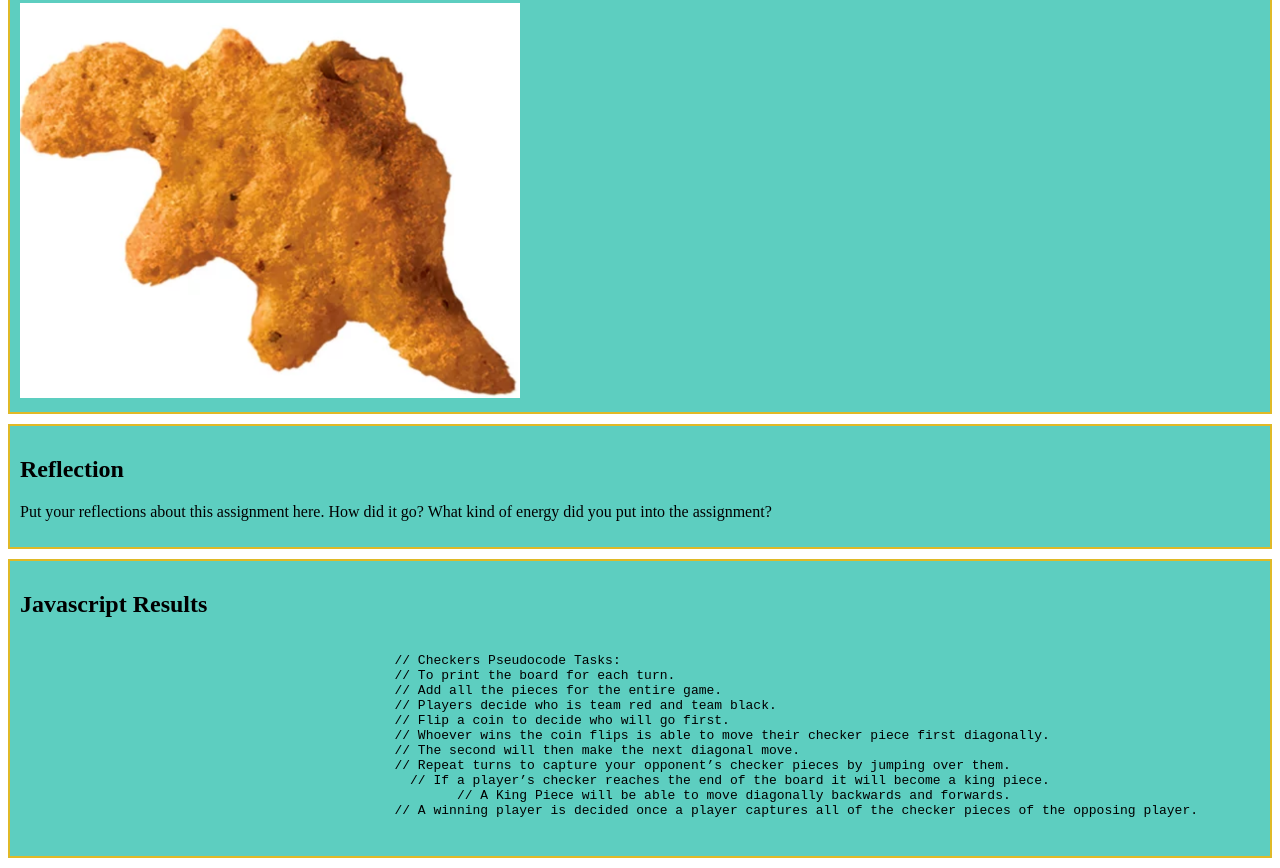
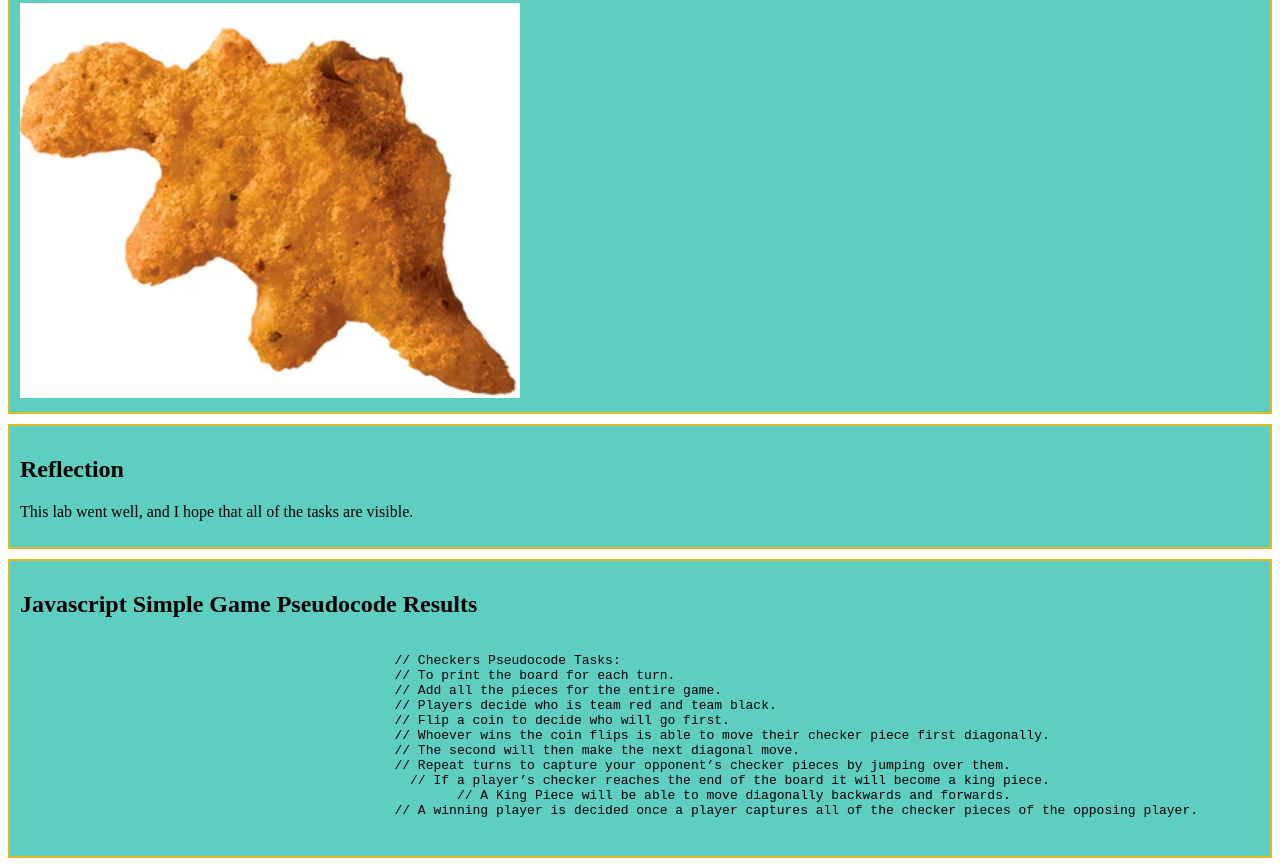
Before and after one commit to GZURG/art101, a plain HTML site: page lab4/index.html in a window 1280 px wide. Shown: the part 685-1553 px from the top of the page. Drawn offline with nearby package versions, Linux system fonts and the light colour scheme.

Commit message:
lab4 touch-ups

```diff
--- a/lab4/index.html
+++ b/lab4/index.html
@@ -48,11 +48,11 @@
 
 			<div class="minor-section">
 					<h2>Reflection</h2>
-					<p>Put your reflections about this assignment here. How did it go? What kind of energy did you put into the assignment? </p>
+					<p>This lab went well, and I hope that all of the tasks are visible. </p>
 			</div>
 
 			<div class="minor-section">
-					<h2>Javascript Results</h2>
+					<h2>Javascript Simple Game Pseudocode Results</h2>
 					<pre><code>
 						// Checkers Pseudocode Tasks:
 						// To print the board for each turn.
```
